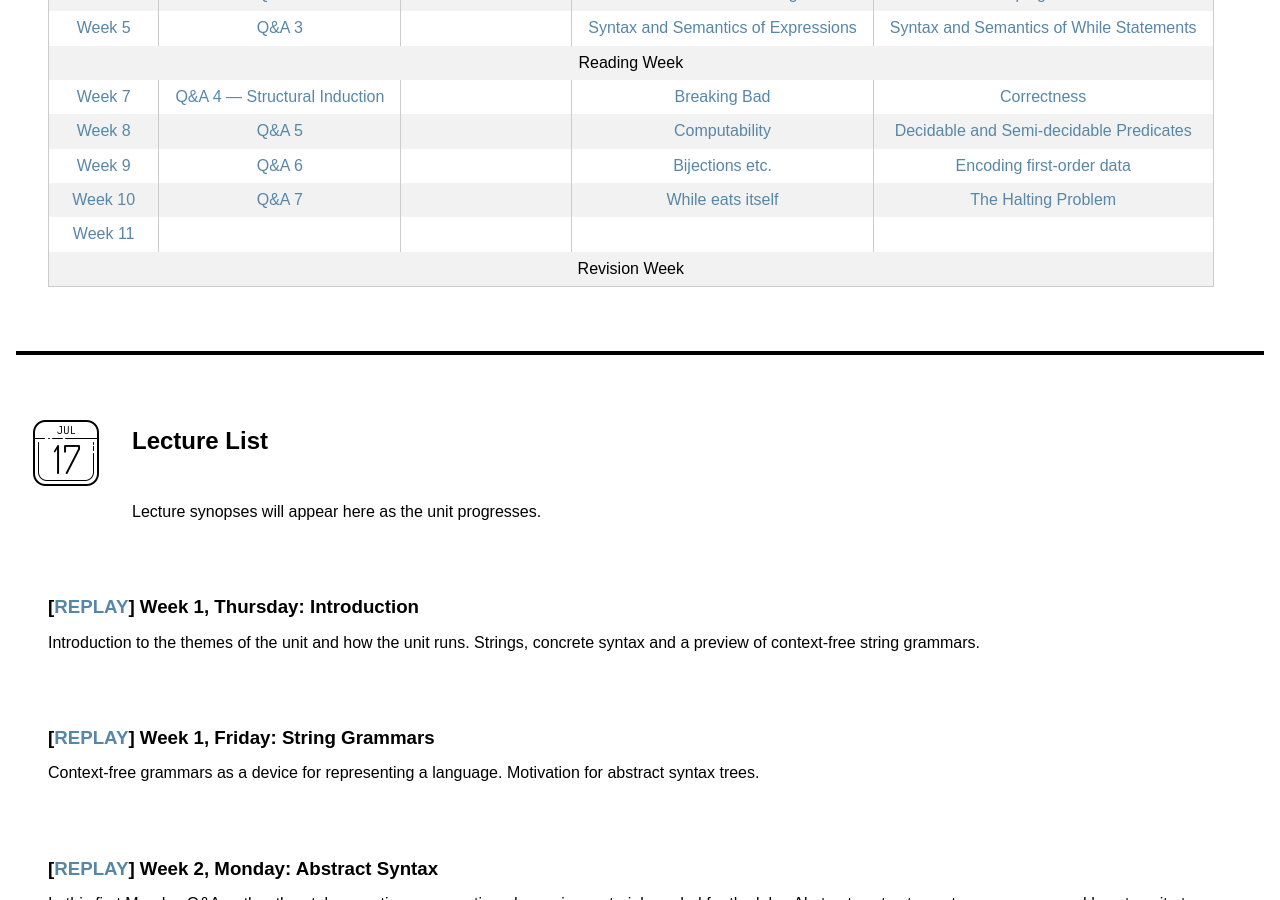
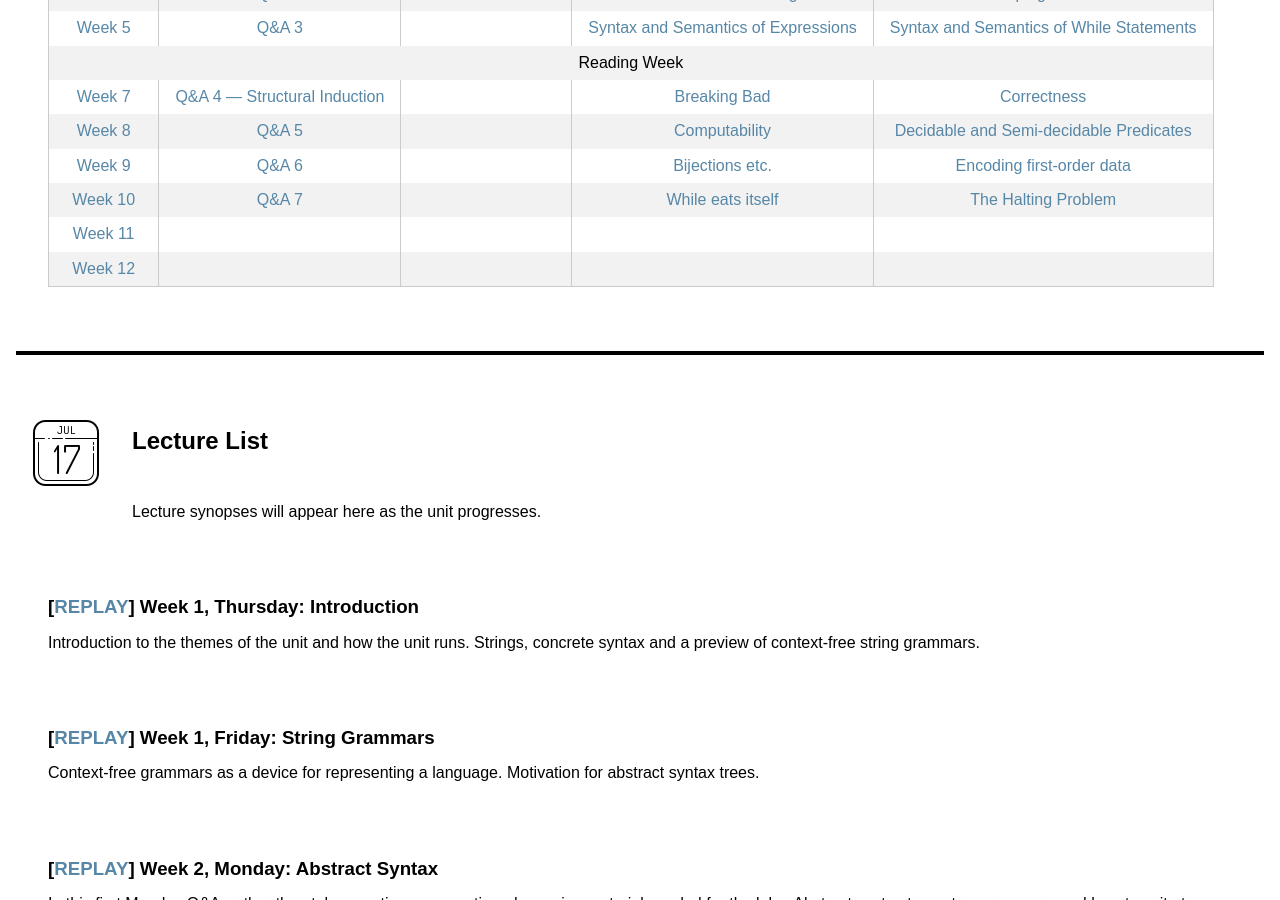
Before and after one commit to uob-coms20007/webpages, a Jekyll site: the page built from schedule.md, in a window 1280 px wide and 900 px high, scrolled down 367 px. Built offline with Jekyll 4.4.1, drawn with Linux system fonts in a browser that asks for light colours; nearby versions of some CDN libraries.

Commit message:
update for week 12

```diff
--- a/schedule.md
+++ b/schedule.md
@@ -42,10 +42,6 @@ title: schedule
   {% if calendar_week == 6 %}
     <tr>
       <td colspan="5" style="text-align:center">Reading Week</td>
-    </tr>
-  {% elsif calendar_week == 12 %}
-    <tr>
-      <td colspan="5" style="text-align:center">Revision Week</td>
     </tr>
   {% else %}
     <tr>
```
